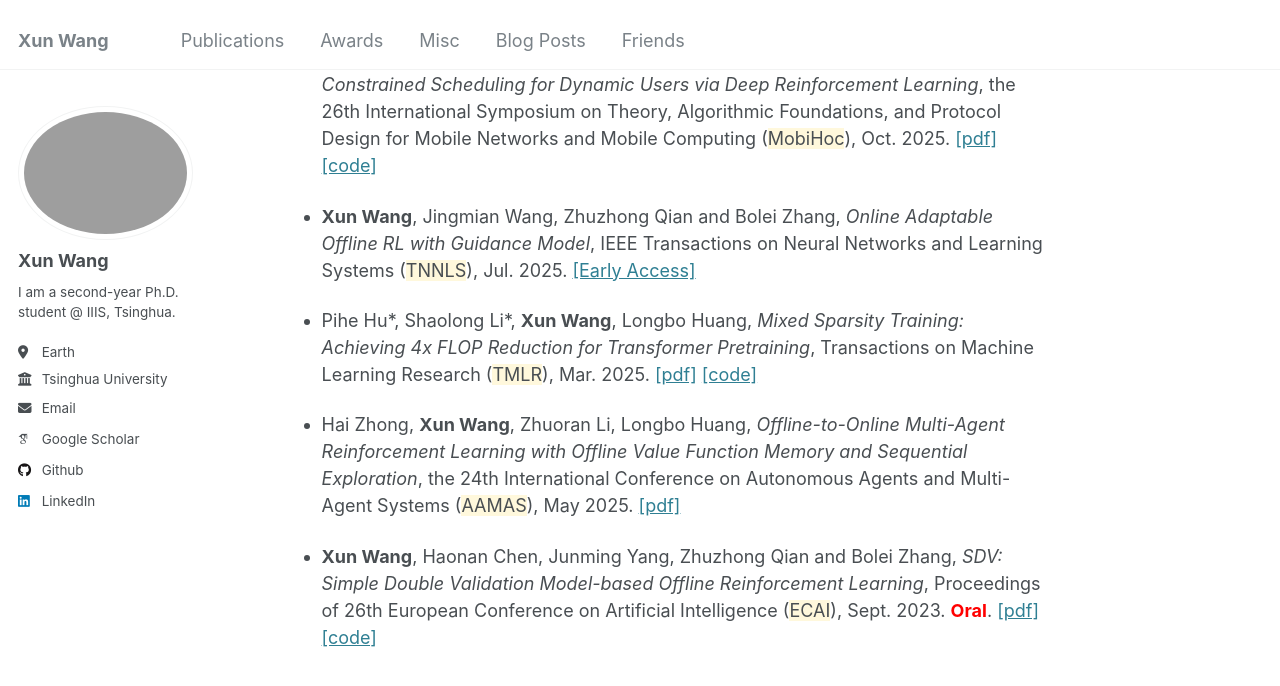
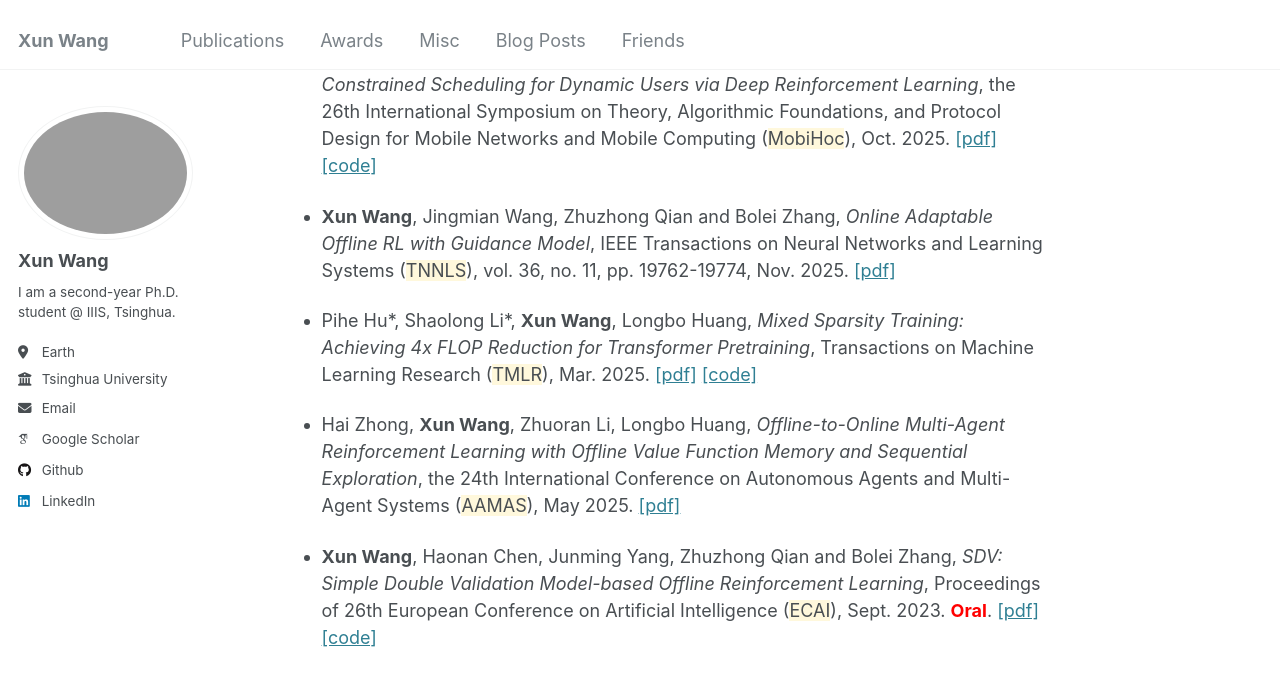
Before and after one commit to Misakau/Misakau.github.io, a Jekyll site: the page built from _pages/about.md, in a window 1280 px wide and 900 px high, scrolled down 894 px. Shown: the top 686 px of the window. Built offline with Jekyll 4.4.1, drawn with Linux system fonts in a browser that asks for light colours; some web fonts are replaced; comment, search, counter and statistics services are not loaded.

Commit message:
update tnnls

```diff
--- a/_pages/about.md
+++ b/_pages/about.md
@@ -26,7 +26,7 @@ Publications
 \* indicates equal contribution
 - **Xun Wang**\*, Zhuoran Li\*, Longbo Huang, *Beyond Static Populations: Efficient Delay-Constrained Scheduling for Dynamic Users via Deep Reinforcement Learning*, the 26th International Symposium on Theory, Algorithmic Foundations, and Protocol Design for Mobile Networks and Mobile Computing (<span style="background-color:#FFF8DC;">MobiHoc</span>), Oct. 2025. [\[pdf\]](https://dl.acm.org/doi/10.1145/3704413.3764445) [\[code\]](https://github.com/Misakau/HEMA)
 
-- **Xun Wang**, Jingmian Wang, Zhuzhong Qian and Bolei Zhang, *Online Adaptable Offline RL with Guidance Model*, IEEE Transactions on Neural Networks and Learning Systems (<span style="background-color:#FFF8DC;">TNNLS</span>), Jul. 2025. [\[Early Access\]](https://ieeexplore.ieee.org/document/11095835)
+- **Xun Wang**, Jingmian Wang, Zhuzhong Qian and Bolei Zhang, *Online Adaptable Offline RL with Guidance Model*, IEEE Transactions on Neural Networks and Learning Systems (<span style="background-color:#FFF8DC;">TNNLS</span>), vol. 36, no. 11, pp. 19762-19774, Nov. 2025. [\[pdf\]](https://ieeexplore.ieee.org/document/11095835)
 
 - Pihe Hu\*, Shaolong Li\*, **Xun Wang**, Longbo Huang, *Mixed Sparsity Training: Achieving 4x FLOP Reduction for Transformer Pretraining*, Transactions on Machine Learning Research (<span style="background-color:#FFF8DC;">TMLR</span>), Mar. 2025. [\[pdf\]](https://openreview.net/pdf?id=XosdLS7KVE) [\[code\]](https://github.com/hupihe/Mixed-Sparsity-Training)
 
```
